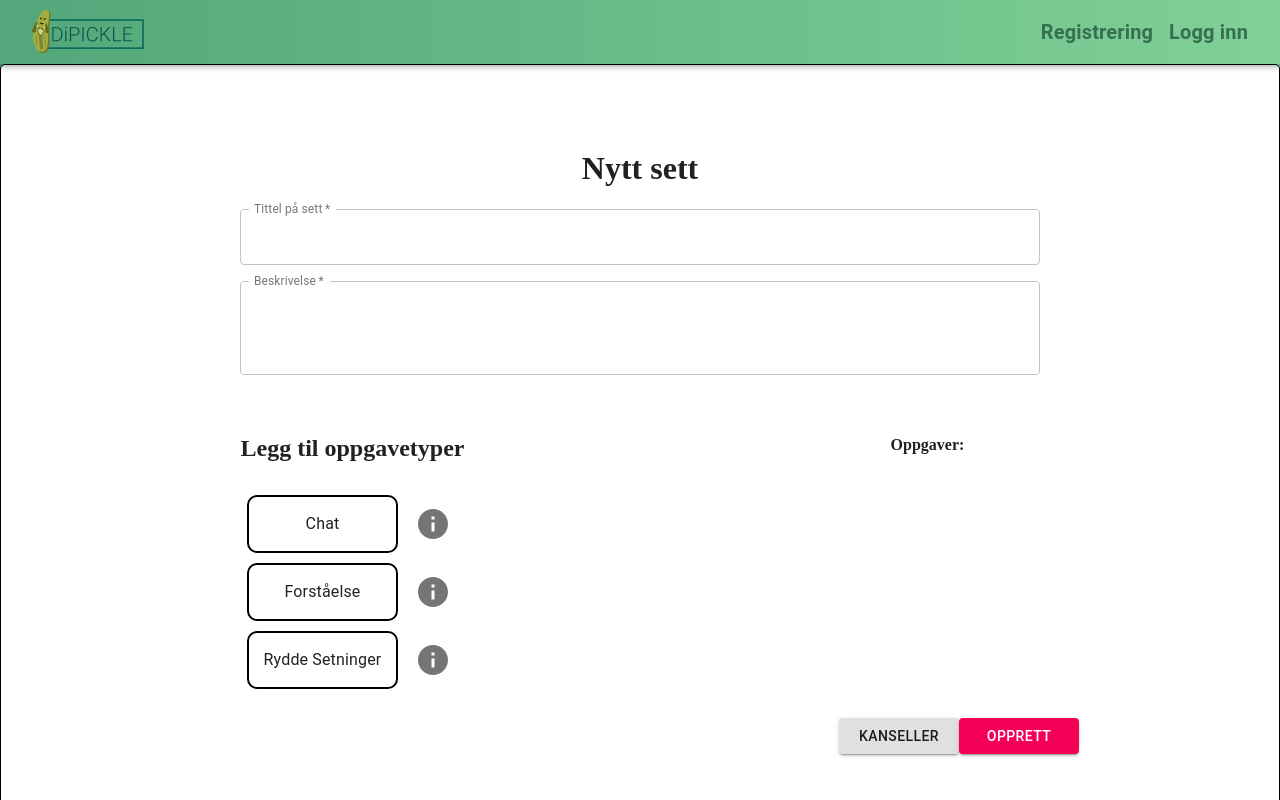
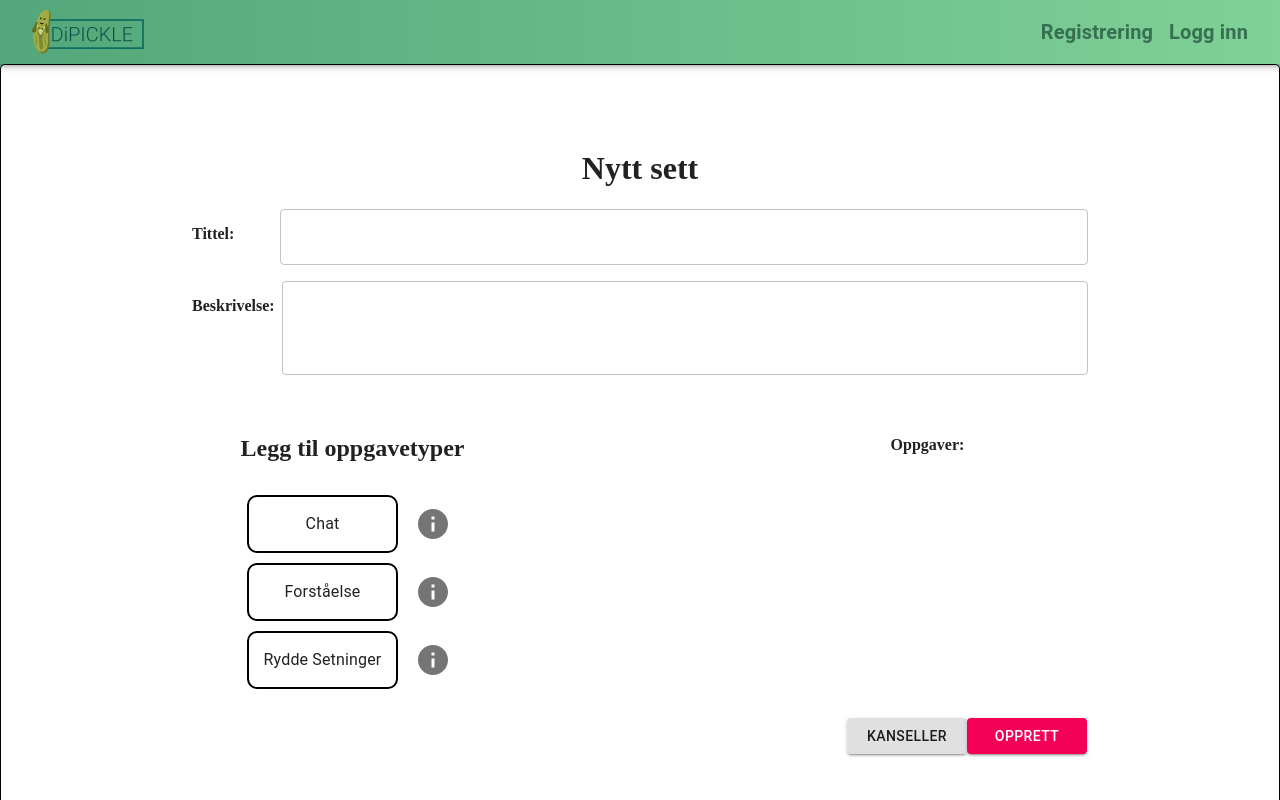
Before and after one commit to phajsi/LIM01, a React (Create React App) app in the folder frontend/: page /createexercise in a window 1280 px wide. Shown: the top 800 px of the page. Built offline with nearby package versions, Linux system fonts and the light colour scheme.

Commit message:
Set up error messages for title and description textfields in createexercise

```diff
--- a/frontend/src/containers/CreateExercises/CreateExercises.js
+++ b/frontend/src/containers/CreateExercises/CreateExercises.js
@@ -16,6 +16,7 @@ import CreateForstaelse from '../../components/CreateExerciseForms/CreateForstae
 import CreateChat from '../../components/CreateExerciseForms/CreateChat';
 import CreateRyddeSetninger from '../../components/CreateExerciseForms/CreateRyddeSetninger';
 import InfoModal from '../../components/InfoModal/InfoModal';
+import ErrorMessage from '../../components/ErrorMessage';
 import useStyles from './styles';
 import { axiosInstance, axiosInstanceDelete } from '../../helpers/ApiFunctions';
 
@@ -25,6 +26,7 @@ const CreateExercises = () => {
 
   const [step, setStep] = useState('Menu');
   const [emptySetError, setEmptySetError] = useState(null);
+  const [emptyFormError, setEmptyFormError] = useState(null);
   // object which contains formData from the exercise the user wants to edit
   const [formDataEdit, setFormDataEdit] = useState(null);
   // object which contains all the IDs for the exercises added to the set.
@@ -165,6 +167,11 @@ const CreateExercises = () => {
       setEmptySetError(
         'Du må legge til minst en oppgave for å opprette et sett.'
       );
+      if (!formDataSet.title || !formDataSet.description) {
+        setEmptyFormError(
+          'Du må legge inn et navn og en beskrivelse av settet ditt'
+        );
+      }
     } else {
       axiosInstance()
         .post('/createsets/', formDataSet)
@@ -179,6 +186,9 @@ const CreateExercises = () => {
   }
 
   function onSubmitPutSet() {
+    if (!formDataSet.title || !formDataSet.description) {
+      setEmptyFormError('Settet ditt må ha et navn og en beskrivelse');
+    }
     axiosInstance()
       .put(`/createsets/${formDataSet.id}`, formDataSet)
       .then((response) => {
@@ -196,6 +206,14 @@ const CreateExercises = () => {
     setStep('Menu');
   }
 
+  function handleFormChange(input) {
+    setFormDataSet({
+      ...formDataSet,
+      [input.target.name]: input.target.value,
+    });
+    setEmptyFormError(null);
+  }
+
   switch (step) {
     case 'Menu':
       return (
@@ -203,50 +221,30 @@ const CreateExercises = () => {
           <h1>Nytt sett</h1>
           <Grid container className={classes.gridcontainer}>
             <Grid item xs={12} className={classes.form}>
+              <p className={classes.formfieldname}>Tittel: </p>
               <TextField
                 name="title"
                 multiline
                 fullWidth
                 rowsMax={1}
-                label="Tittel på sett"
-                InputLabelProps={{
-                  shrink: true,
-                }}
                 required
                 variant="outlined"
                 defaultValue={formDataSet.title}
-                onChange={
-                  (e) =>
-                    setFormDataSet({
-                      ...formDataSet,
-                      title: e.target.value,
-                    })
-                  // eslint-disable-next-line react/jsx-curly-newline
-                }
+                onChange={(e) => handleFormChange(e)}
               />
             </Grid>
             <Grid item xs={12} className={classes.form}>
+              <p className={classes.formfieldname}>Beskrivelse: </p>
               <TextField
                 name="description"
                 multiline="true"
                 fullWidth
                 rows={3}
                 rowsMax={10}
-                label="Beskrivelse"
-                InputLabelProps={{
-                  shrink: true,
-                }}
                 required
                 variant="outlined"
                 defaultValue={formDataSet.description}
-                onChange={
-                  (e) =>
-                    setFormDataSet({
-                      ...formDataSet,
-                      description: e.target.value,
-                    })
-                  // eslint-disable-next-line react/jsx-curly-newline
-                }
+                onChange={(e) => handleFormChange(e)}
               />
             </Grid>
             <Grid item sm={6} xs={12} className={classes.menu}>
@@ -296,7 +294,7 @@ const CreateExercises = () => {
                 {Object.entries(formDataSet).map(([type, id]) => {
                   if (type.substring(0, 4) === 'chat') {
                     return (
-                      <Grid item xs={6}>
+                      <Grid item xs={6} className={classes.chipgrid}>
                         <Chip
                           className={classes.chip}
                           label="Chat"
@@ -310,7 +308,7 @@ const CreateExercises = () => {
                   }
                   if (type.substring(0, 4) === 'fors') {
                     return (
-                      <Grid item xs={6}>
+                      <Grid item xs={6} className={classes.chipgrid}>
                         <Chip
                           className={classes.chip}
                           label="Forstaelse"
@@ -325,7 +323,7 @@ const CreateExercises = () => {
                   }
                   if (type.substring(0, 4) === 'rydd') {
                     return (
-                      <Grid item xs={6}>
+                      <Grid item xs={6} className={classes.chipgrid}>
                         <Chip
                           className={classes.chip}
                           label="Rydde Setninger"
@@ -340,7 +338,8 @@ const CreateExercises = () => {
                   }
                   return <></>;
                 })}
-                {emptySetError && <h4>{emptySetError}</h4>}
+                <ErrorMessage message={emptyFormError} />
+                <ErrorMessage message={emptySetError} />
               </Grid>
             </Grid>
             <Grid item xs={12} className={classes.buttoncontainer}>
--- a/frontend/src/containers/CreateExercises/styles.js
+++ b/frontend/src/containers/CreateExercises/styles.js
@@ -40,18 +40,30 @@ const useStyles = makeStyles((theme) => ({
   form: {
     margin: 'auto',
     marginBottom: theme.spacing(2),
-    maxWidth: theme.spacing(100),
+    maxWidth: theme.spacing(112),
+    display: 'flex',
+    flexDirection: 'row',
+  },
+  formfieldname: {
+    textAlign: 'left',
+    fontWeight: 'bold',
+    minWidth: theme.spacing(9),
+    paddingRight: theme.spacing(2),
+    justifyContent: 'flex-start',
   },
   buttoncontainer: {
     display: 'flex',
     flexDirection: 'row',
     alignItems: 'center',
     justifyContent: 'flex-end',
-    margin: theme.spacing(17),
+    margin: theme.spacing(16),
     marginTop: theme.spacing(2),
   },
   buttons: {
     width: theme.spacing(15),
+  },
+  chipgrid: {
+    minWidth: theme.spacing(25),
   },
   chip: {
     minWidth: theme.spacing(25),
```
